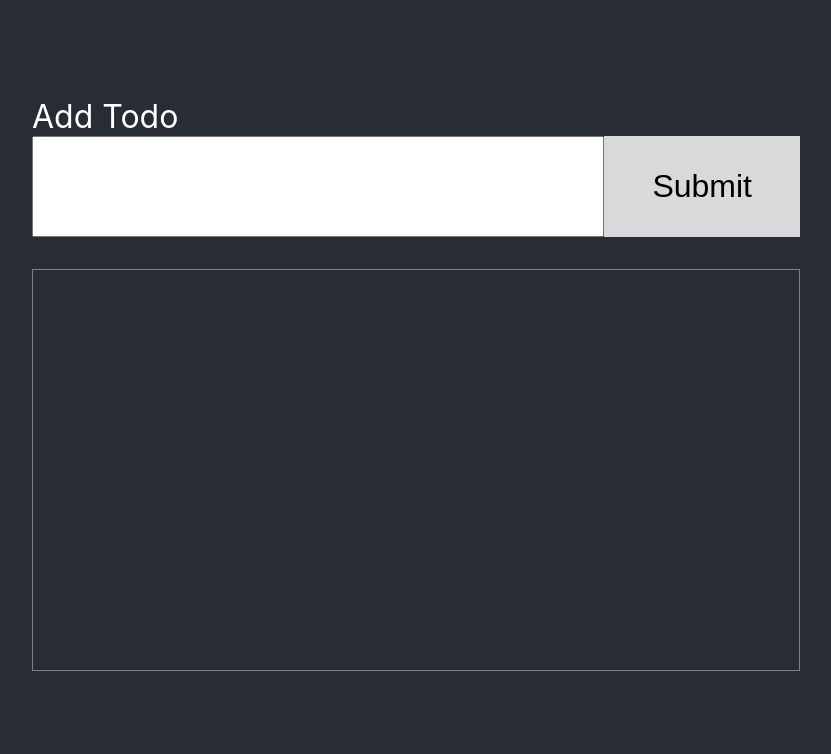
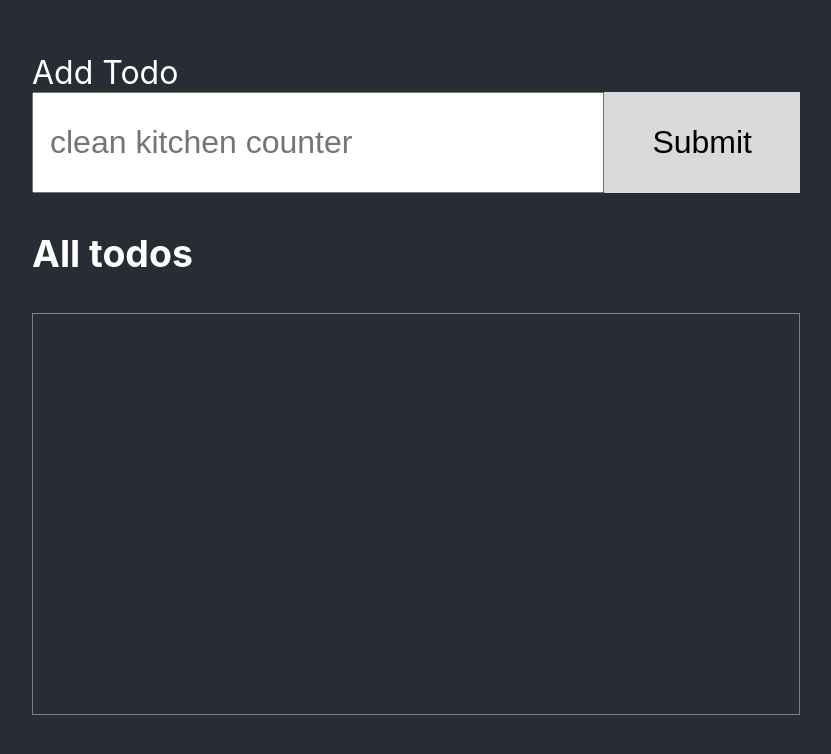
Before and after one commit to saylerb/react-todo, a React (Create React App) app: page / in a window 1280 px wide. Shown: the top 754 px of the page, without its empty margins (224-1055 px from the left). Built offline with nearby package versions, Linux system fonts and the light colour scheme.

Commit message:
add header for todos list, improve tests

```diff
--- a/src/App.js
+++ b/src/App.js
@@ -21,6 +21,7 @@ function App({ todos, addTodo, toggleTodo }) {
           </label>
           <div className="row">
             <input
+              placeholder="clean kitchen counter"
               id="add-todo-input"
               className="add-todo-input"
               type="text"
@@ -32,7 +33,10 @@ function App({ todos, addTodo, toggleTodo }) {
             </button>
           </div>
         </form>
-        <ul className="todos-list" data-testid="todos">
+
+        <section>
+          <h3 id="todos-header">All todos</h3>
+          <ul className="todos-list" aria-labelledby="todos-header">
             {todos.map(({ title, completed }, index) => {
               return (
                 <li
@@ -45,6 +49,7 @@ function App({ todos, addTodo, toggleTodo }) {
               );
             })}
           </ul>
+        </section>
       </div>
     </div>
   );
```
Also changed, not shown: 1 other file (tests, documents, lock files or other folders). Lines whose indentation alone changed are shown as unchanged.
